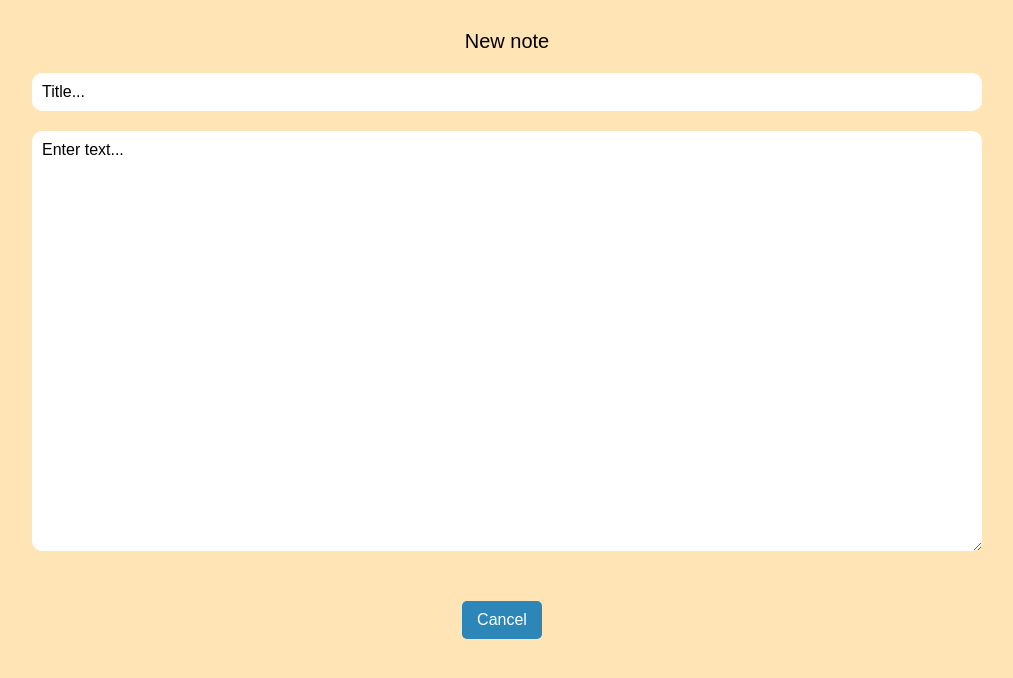
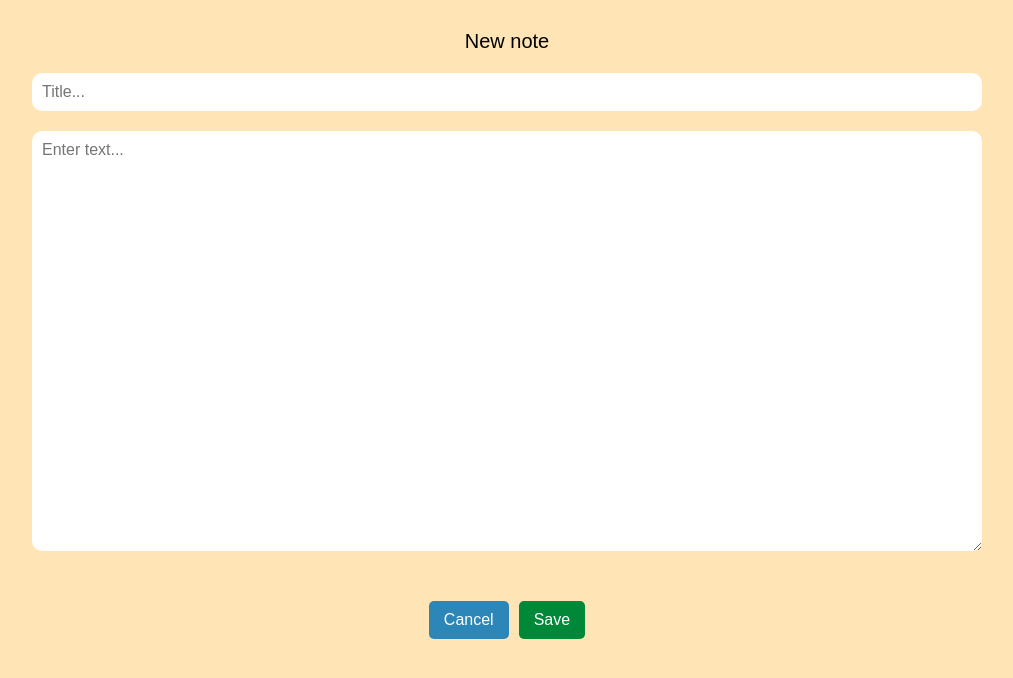
Before and after one commit to ebrunGit/noteapp, a React (Create React App) app: page /edit in a window 1280 px wide. Shown: the top 678 px of the page, without its empty margins (133-1146 px from the left). Built offline with nearby package versions, Linux system fonts and the light colour scheme.

Commit message:
improving logic of creation and update ; introducing form tag for better structure

```diff
--- a/src/components/config/types.tsx
+++ b/src/components/config/types.tsx
@@ -2,6 +2,7 @@ export interface noteDataType {
 	title: string;
 	content: string;
 	date: string;
+	index: number;
 }
 
 export interface Props {
--- a/src/components/pages/createAndEditView.tsx
+++ b/src/components/pages/createAndEditView.tsx
@@ -4,23 +4,36 @@ import { createUseStyles } from 'react-jss';
 import { Props } from '../config/types';
 import { buttonTexts, labels, paths } from '../config/textReferences';
 import React, { useState } from 'react';
+import { useHistory } from 'react-router';
 
 export default function CreateAndEditView(props: Props) {
+	const history = useHistory();
 	const data = props.location.state;
-	const [ isEdited, setIsEdited ] = useState(false);
+	const [ newNote, setNewNote ] = useState({ index: 0, title: '', content: '', date: '' });
 
 	function UpdateData(event: React.ChangeEvent<HTMLTextAreaElement | HTMLInputElement>) {
-		if (data) {
-			const currentIndex = data.index;
-			console.log(data, event.target.value);
-			if (event.target.name === 'title') localStorage.setItem('title' + currentIndex, event.target.value);
-			if (event.target.name === 'content') localStorage.setItem('content' + currentIndex, event.target.value);
+		const { name, value } = { name: event.target.name, value: event.target.value };
+		name === 'title'
+			? setNewNote((note) => ({ ...note, title: value }))
+			: setNewNote((note) => ({ ...note, content: value }));
+	}
+
+	function saveData() {
+		if (newNote.title && newNote.content) {
+			if (data) {
+				const currentIndex = data.index;
+				localStorage.setItem('title' + currentIndex, newNote.title);
+				localStorage.setItem('content' + currentIndex, newNote.content);
+				localStorage.setItem('date' + currentIndex, newNote.date);
+			} else {
+				const storageIndex = localStorage.length / 3;
+				localStorage.setItem('title' + storageIndex, newNote.title);
+				localStorage.setItem('content' + storageIndex, newNote.content);
+				localStorage.setItem('date' + storageIndex, newNote.date);
+			}
+			history.push(paths.pathToHomeView);
 		} else {
-			const storageIndex = (localStorage.length - 1) / 3;
-			if (event.target.name === 'title') localStorage.setItem('title' + storageIndex + 1, event.target.value);
-			if (event.target.name === 'content') localStorage.setItem('content' + storageIndex + 1, event.target.value);
 		}
-		setIsEdited(true);
 	}
 
 	return (
@@ -28,26 +41,28 @@ export default function CreateAndEditView(props: Props) {
 			<div className={styles().blockStyle}>
 				<PageTitle label={(data && data.title) || labels.secondViewTitle} style={styles().pageTitleStyle} />
 			</div>
-			<div className={styles().fieldsWrapper}>
+			<form className={styles().fieldsWrapper} onSubmit={saveData}>
 				<input
 					name="title"
 					type="text"
 					className={styles().titleInput}
-					defaultValue={(data && data.title) || labels.titleFieldLabel}
+					defaultValue={(data && data.title) || null}
+					placeholder={!data ? labels.titleFieldLabel : ''}
 					onChange={(e) => UpdateData(e)}
 					readOnly={false}
 				/>
 				<textarea
 					name="content"
 					className={styles().textArea}
-					defaultValue={(data && data.content) || labels.textFieldLabel}
+					defaultValue={(data && data.content) || null}
+					placeholder={!data ? labels.textFieldLabel : ''}
 					onChange={(e) => UpdateData(e)}
 					readOnly={false}
 				/>
-			</div>
+			</form>
 			<div className={styles().buttonEditWrapper}>
-				{isEdited && <span>{labels.editSaved}</span>}
-				<Button style={styles().buttonEdit} label={buttonTexts.cancelBtn} path={paths.pathToHomeView} />
+				<Button style={styles().buttonCancel} label={buttonTexts.cancelBtn} path={paths.pathToHomeView} />
+				<Button style={styles().buttonSave} label={buttonTexts.saveBtn} path="" />
 			</div>
 		</div>
 	);
@@ -86,7 +101,7 @@ const styles = createUseStyles({
 		marginBottom: '20px',
 		width: '100%'
 	},
-	buttonEdit: {
+	buttonCancel: {
 		backgroundColor: '#2c86b7',
 		marginRight: '10px'
 	},
--- a/src/components/pages/homeView.tsx
+++ b/src/components/pages/homeView.tsx
@@ -13,14 +13,15 @@ export default function HomeView() {
 		let tmp: noteDataType[] = [];
 		if (localStorage.length > 0) {
 			for (let i = 0; i < localStorage.length / 3; i++) {
-				tmp.push({ title: '', content: '', date: '' });
+				tmp.push({ index: 0, title: '', content: '', date: '' });
 			}
 		}
-		console.log(localStorage.length);
-		console.log(tmp);
+
 		Store.each((value, key) => {
-			if (key.includes('title')) tmp[parseInt(key.charAt(key.length - 1))].title = value;
-			if (key.includes('content')) tmp[parseInt(key.charAt(key.length - 1))].content = value;
+			if (key.includes('title')) {
+				tmp[parseInt(key.charAt(key.length - 1))].title = value;
+				tmp[parseInt(key.charAt(key.length - 1))].index = parseInt(key.charAt(key.length - 1));
+			} else if (key.includes('content')) tmp[parseInt(key.charAt(key.length - 1))].content = value;
 			else if (key.includes('date')) tmp[parseInt(key.charAt(key.length - 1))].date = value;
 		});
 		return tmp;
@@ -43,7 +44,7 @@ export default function HomeView() {
 								path={paths.pathToEditView}
 								data={set}
 							/>
-							<Button style={styles().buttonDelete} label={buttonTexts.deleteBtn} path="" />
+							<Button style={styles().buttonDelete} label={buttonTexts.deleteBtn} path="" data={set} />
 						</div>
 					))
 				) : (
--- a/src/components/uikit/button.tsx
+++ b/src/components/uikit/button.tsx
@@ -14,11 +14,14 @@ export default function Button({
 }) {
 	const history = useHistory();
 	function GoToPath() {
-		history.push(path, data && data);
+		history.push(path, data);
 	}
 
 	function GotToDelete() {
-		console.log('DELETE');
+		const i = data?.index;
+		localStorage.removeItem('title' + i);
+		localStorage.removeItem('content' + i);
+		localStorage.removeItem('date' + i);
 	}
 
 	return (
```
